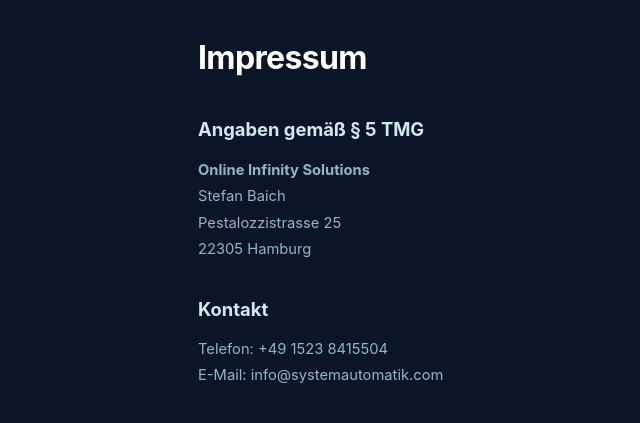
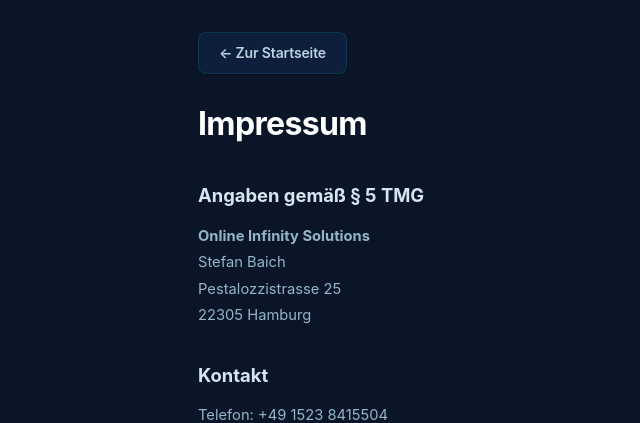
Before and after one commit to budsxbach/bewerbercheck-pro, a Flask app: page /impressum in a window 1280 px wide. Shown: the top 423 px of the page, without its empty margins (82-722 px from the left). Run offline with Flask 3, Linux system fonts and the light colour scheme; some libraries are stand-ins or nearby versions.

Commit message:
UX: Zurück-zur-Startseite-Button auf allen Rechtsseiten
Datenschutz, Impressum und Rückgaberecht erhalten einen
sichtbaren "← Zur Startseite"-Button am Seitenanfang.

Co-Authored-By: Claude Sonnet 4.6 <noreply@anthropic.com>

```diff
--- a/templates/datenschutz.html
+++ b/templates/datenschutz.html
@@ -3,6 +3,7 @@
 
 {% block content %}
 <div class="legal-page">
+    <a href="{{ url_for('landing') }}" class="btn btn-outline" style="margin-bottom:1.5rem;display:inline-block;">&larr; Zur Startseite</a>
     <h1>Datenschutzerklärung</h1>
 
     <h2>1. Verantwortlicher</h2>
--- a/templates/impressum.html
+++ b/templates/impressum.html
@@ -3,6 +3,7 @@
 
 {% block content %}
 <div class="legal-page">
+    <a href="{{ url_for('landing') }}" class="btn btn-outline" style="margin-bottom:1.5rem;display:inline-block;">&larr; Zur Startseite</a>
     <h1>Impressum</h1>
 
     <h2>Angaben gemäß § 5 TMG</h2>
--- a/templates/rueckgaberecht.html
+++ b/templates/rueckgaberecht.html
@@ -3,6 +3,7 @@
 
 {% block content %}
 <div class="legal-page">
+    <a href="{{ url_for('landing') }}" class="btn btn-outline" style="margin-bottom:1.5rem;display:inline-block;">&larr; Zur Startseite</a>
     <h1>Rückgaberecht &amp; Widerrufsbelehrung</h1>
 
     <h2>1. Geltungsbereich</h2>
```
